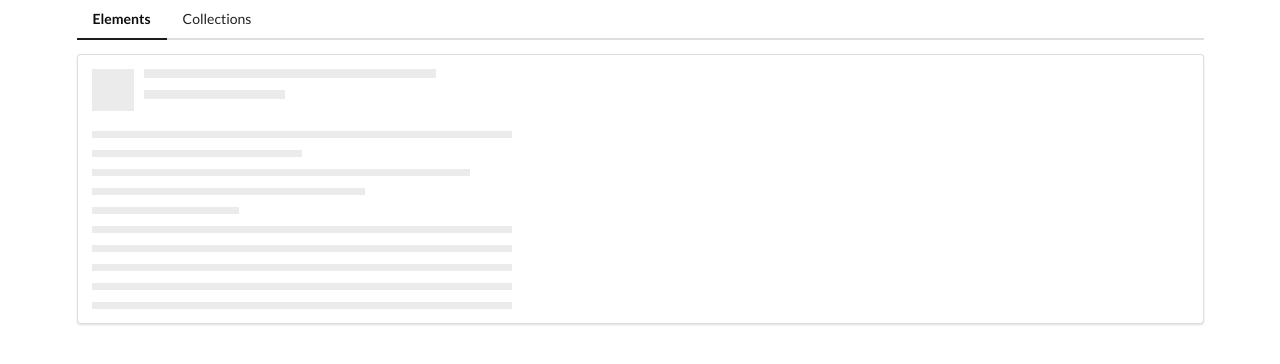
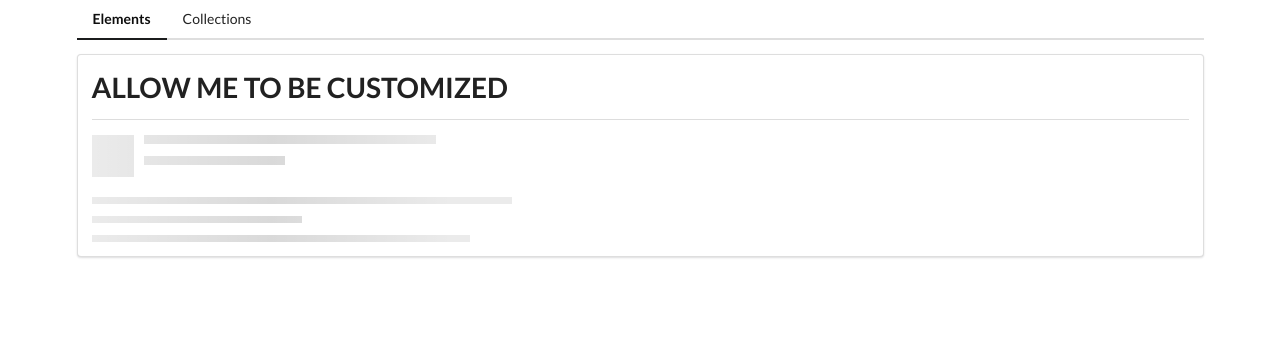
Before and after one commit to Simone-Ramundi/AppComps, an Angular app in the folder comps/: page /elements in a window 1280 px wide. Shown: the top 364 px of the page. Built offline with nearby package versions, Linux system fonts and the light colour scheme.

Commit message:
Implementing a title divider

```diff
--- a/comps/src/app/elements/elements-home/elements-home.component.html
+++ b/comps/src/app/elements/elements-home/elements-home.component.html
@@ -1 +1,2 @@
-<app-placeholder [lines]="10"></app-placeholder>
+<app-divider></app-divider>
+<app-placeholder></app-placeholder>
--- a/comps/src/app/elements/elements.module.ts
+++ b/comps/src/app/elements/elements.module.ts
@@ -5,7 +5,7 @@
 import { ElementsHomeComponent } from './elements-home/elements-home.component';
 import { PlaceholderComponent } from './placeholder/placeholder.component';
 import { TimesDirective } from './times.directive';
-
+import { SharedModule } from "../shared/shared.module";
 
 
 @NgModule({
@@ -17,7 +17,8 @@
     exports: [],
     imports: [
         CommonModule,
-        ElementsRoutingModule
+        ElementsRoutingModule,
+        SharedModule
     ]
 })
 export class ElementsModule { }
--- a/comps/src/app/elements/placeholder/placeholder.component.ts
+++ b/comps/src/app/elements/placeholder/placeholder.component.ts
@@ -1,4 +1,4 @@
-import { Component, OnInit,Input } from '@angular/core';
+import { Component, OnInit, Input } from '@angular/core';
 import * as trace_events from "trace_events";
 
 @Component({
--- /dev/null
+++ b/comps/src/app/shared/divider/divider.component.html
@@ -0,0 +1,2 @@
+<h1>ALLOW ME TO BE CUSTOMIZED</h1>
+<div class="ui divider"></div>
--- /dev/null
+++ b/comps/src/app/shared/divider/divider.component.ts
@@ -0,0 +1,15 @@
+import { Component, OnInit } from '@angular/core';
+
+@Component({
+  selector: 'app-divider',
+  templateUrl: './divider.component.html',
+  styleUrls: ['./divider.component.css']
+})
+export class DividerComponent implements OnInit {
+
+  constructor() { }
+
+  ngOnInit(): void {
+  }
+
+}
```
Also changed, not shown: comps/src/app/shared/shared.module.ts (added, +16 -0 lines), comps/src/app/shared/divider/divider.component.css (added), 1 other file (tests, documents, lock files or other folders).
